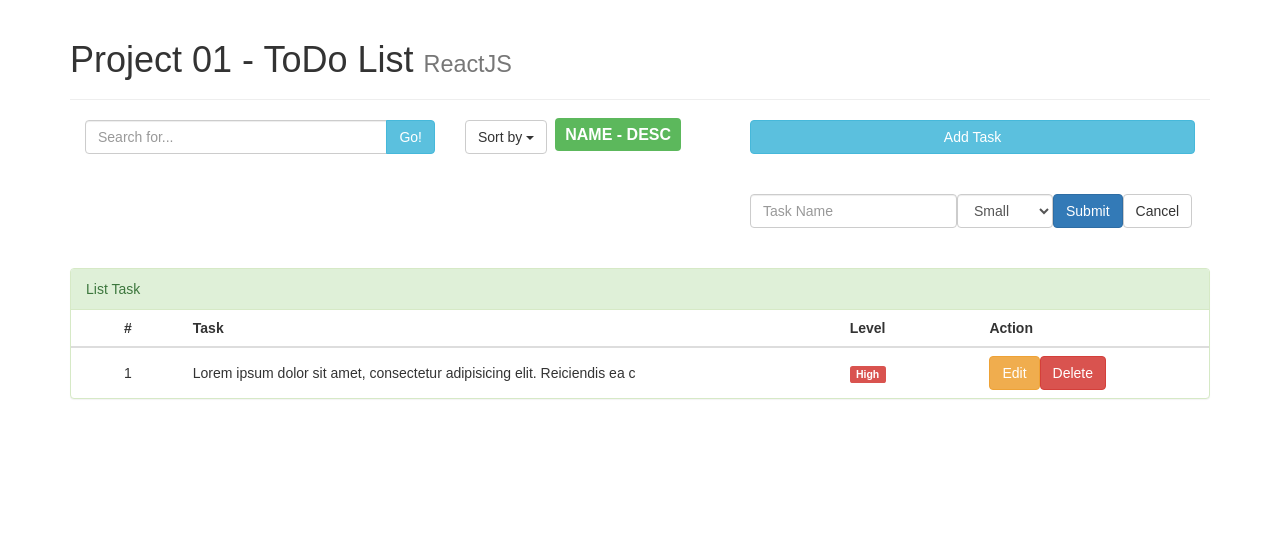
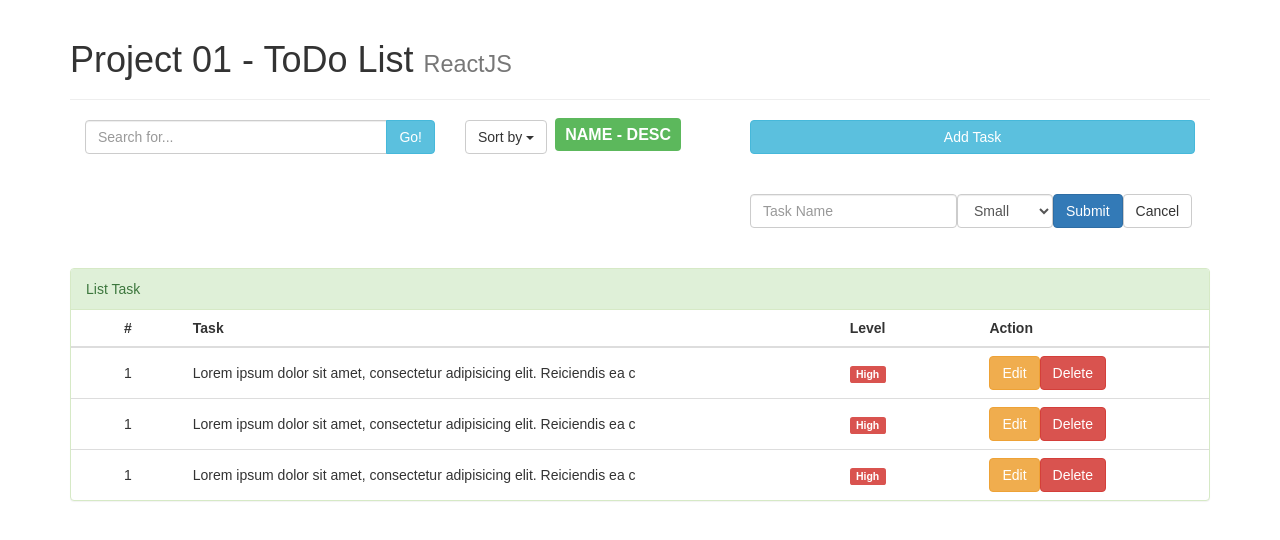
Before and after one commit to ptdatkhtn/ReactJs-todoList, a React (Create React App) app: page / in a window 1280 px wide. Shown: the top 540 px of the page. Built offline with nearby package versions, Linux system fonts and the light colour scheme.

Commit message:
update component

```diff
--- a/src/App.js
+++ b/src/App.js
@@ -6,7 +6,28 @@ import List from "./components/List";
 
 
 class App extends Component {
+    constructor(props){
+        super(props);
+        this.state = {
+            items : [
+                {
+                    name : "Abc",
+                    level : 0 // 0 small, 1 medium, 2 high
+                },
+                {
+                    name : "Def",
+                    level : 1 // 0 small, 1 medium, 2 high
+                },
+                {
+                    name : "Ghj",
+                    level : 2 // 0 small, 1 medium, 2 high
+                }
+            ]
+        };
+    }
     render() {
+       // console.log(this.state.items);
+        let items = this.state.items;
         return (
             <div>
                 <div>
@@ -20,7 +41,7 @@ class App extends Component {
                     <Form/>
                     {/* FORM : END */}
                     {/* LIST : START */}
-                    <List/>
+                    <List items = {items} />
                     {/* LIST : END */}
                 </div>
 
--- a/src/components/List.js
+++ b/src/components/List.js
@@ -2,9 +2,19 @@ import React, {Component} from 'react';
 import Item from "./Item";
 
 
+class List extends Component {
+    constructor(props){
+        super(props);
+        //console.log(this.props.items);
 
-class List extends Component {
+    }
     render() {
+        const items = this.props.items;
+        const elmItem = items.map((items, index)=>{
+            return (
+                <Item key={index}/>
+            )
+        })
         return (
 
             <div className="panel panel-success">
@@ -19,7 +29,7 @@ class List extends Component {
                     </tr>
                     </thead>
                     <tbody>
-                        <Item/>
+                        {elmItem}
                     </tbody>
                 </table>
             </div>
```
